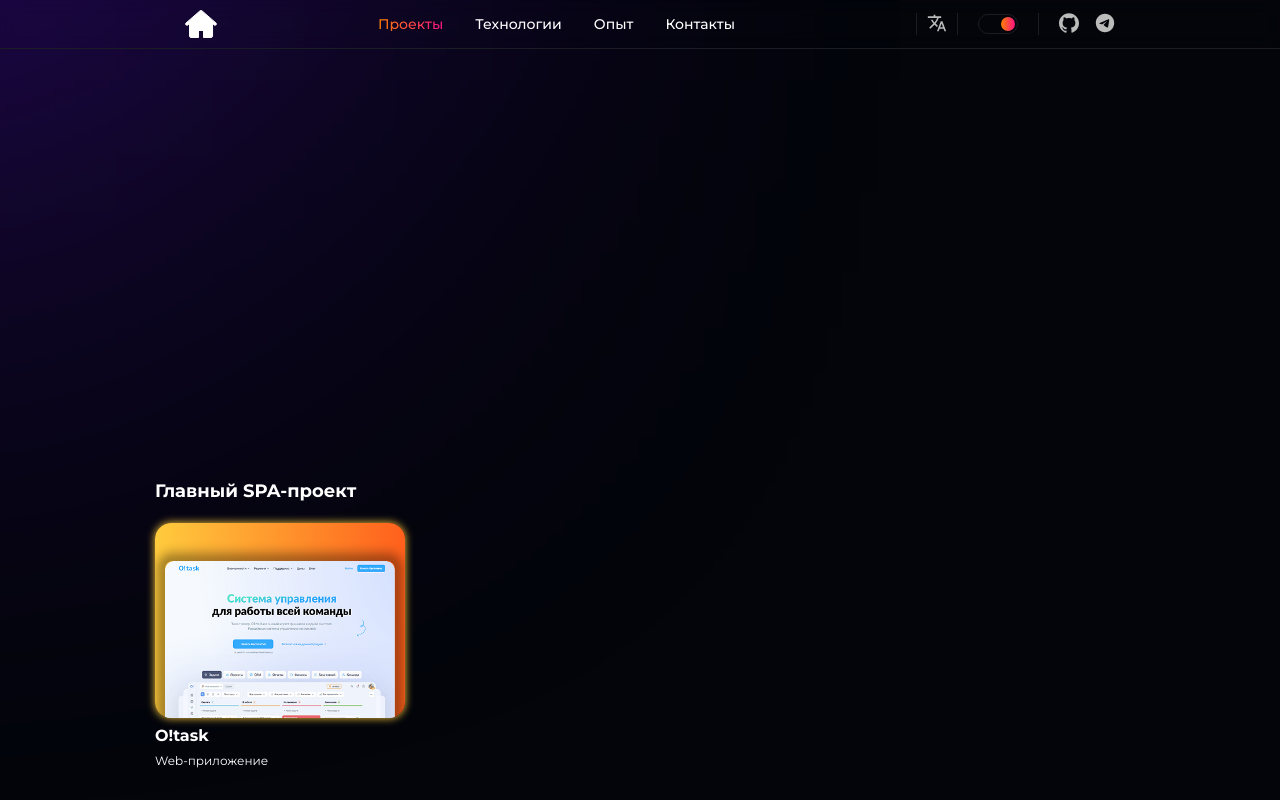
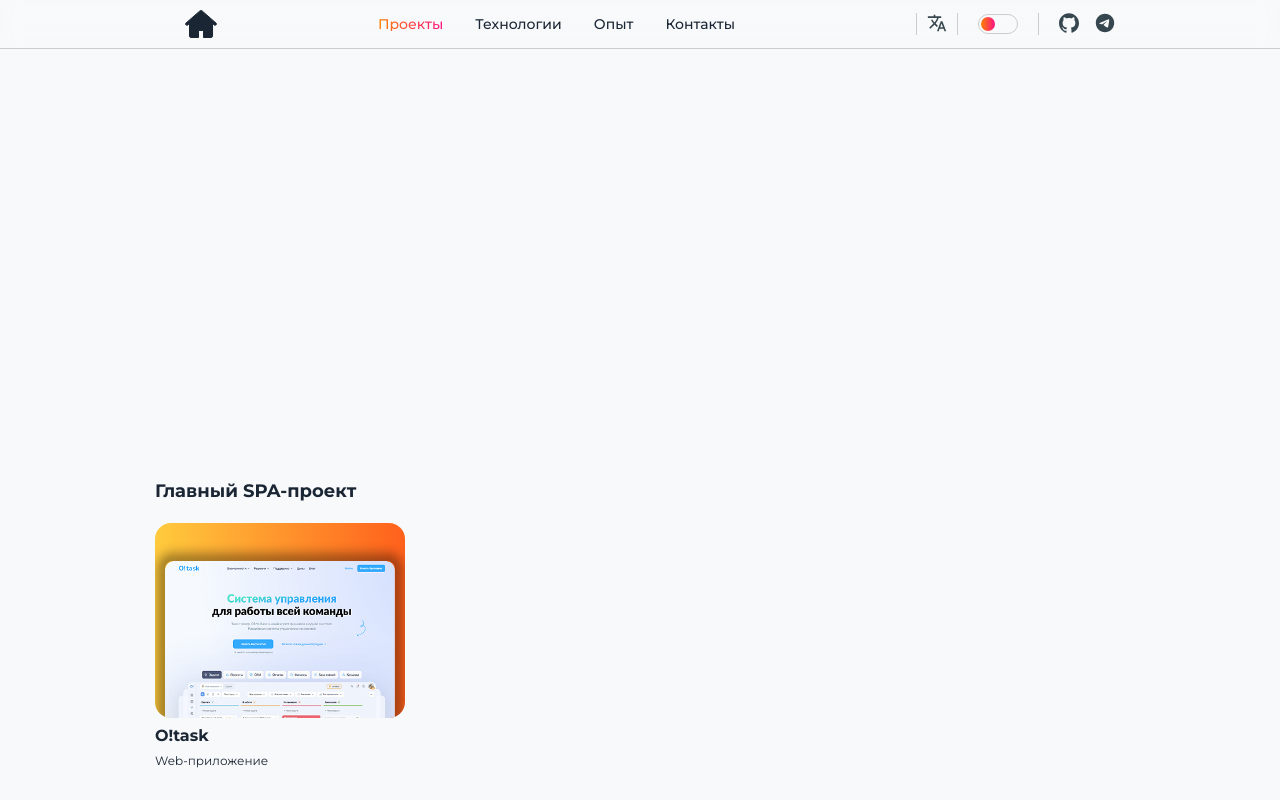
Before and after one commit to ron1ndev/ron1Code, a Vue app: page /projects in a window 1280 px wide. Built offline with nearby package versions, Linux system fonts and the light colour scheme.

Commit message:
configured switch theme localStorage

```diff
--- a/src/App.vue
+++ b/src/App.vue
@@ -18,7 +18,17 @@ watch(isLockBody,(newVal)=>{
 
 
 onMounted(() => {
-  document.documentElement.classList.add(`theme-${store.themeMode}`);
+  const themeMode = localStorage.getItem('themeMode')
+  const isDark = themeMode === 'dark'
+
+  if(themeMode){
+    store.changeTheme(isDark)
+    document.documentElement.classList.add(`theme-${themeMode}`);
+  }else{
+    store.changeTheme(isDark)
+    document.documentElement.classList.add(`theme-${store.themeMode}`);
+  }
+
   if (document.readyState === 'complete') {
     idInterval = setTimeout(() => {
       isLoading.value = false;
--- a/src/components/header/header.vue
+++ b/src/components/header/header.vue
@@ -20,8 +20,23 @@ const isDark = computed(()=>{
   return store.isDarkTheme
 })
 
-const switchTheme  = () =>{
-  store.changeTheme(!isDark.value)
+const applyThemeClass = (isDark) => {
+  const root = document.documentElement
+  if (isDark) {
+    root.classList.add('theme-dark')
+    root.classList.remove('theme-light')
+  } else {
+    root.classList.add('theme-light')
+    root.classList.remove('theme-dark')
+  }
+}
+
+const switchTheme = () => {
+  const newTheme = !isDark.value
+  store.changeTheme(newTheme)
+  const themeMode = newTheme ? 'dark' : 'light'
+  localStorage.setItem('themeMode', themeMode)
+  applyThemeClass(newTheme)
 }
 
 const switchLocal = ()=>{
@@ -31,18 +46,6 @@ const openModal = ()=>{
   store.changeVisibleModal(true)
 }
 
-
-watch(isDark,(val)=>{
-  const root = document.documentElement
-
-  if(!val){
-    root.classList.add('theme-light')
-    root.classList.remove('theme-dark')
-  }else{
-    root.classList.add('theme-dark')
-    root.classList.remove('theme-light')
-  }
-})
 
 </script>
 
```
